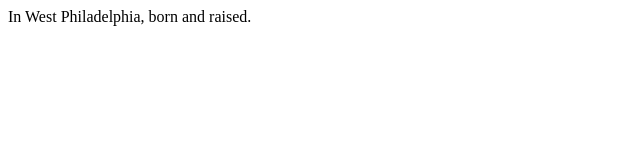
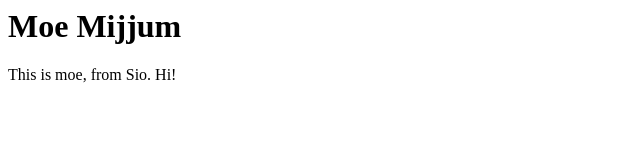
Before and after one commit to moee16/moee16.github.io, a plain HTML site: page index.html in a window 1280 px wide. Shown: the whole page, without its empty margins (0-640 px from the left). Drawn offline with Linux system fonts and the light colour scheme.

Commit message:
A better first page.

```diff
--- a/index.html
+++ b/index.html
@@ -1 +1,4 @@
-In West Philadelphia, born and raised.
+
+<h1>Moe Mijjum</h1>
+
+<p> This is moe, from Sio. Hi! </p>
```
